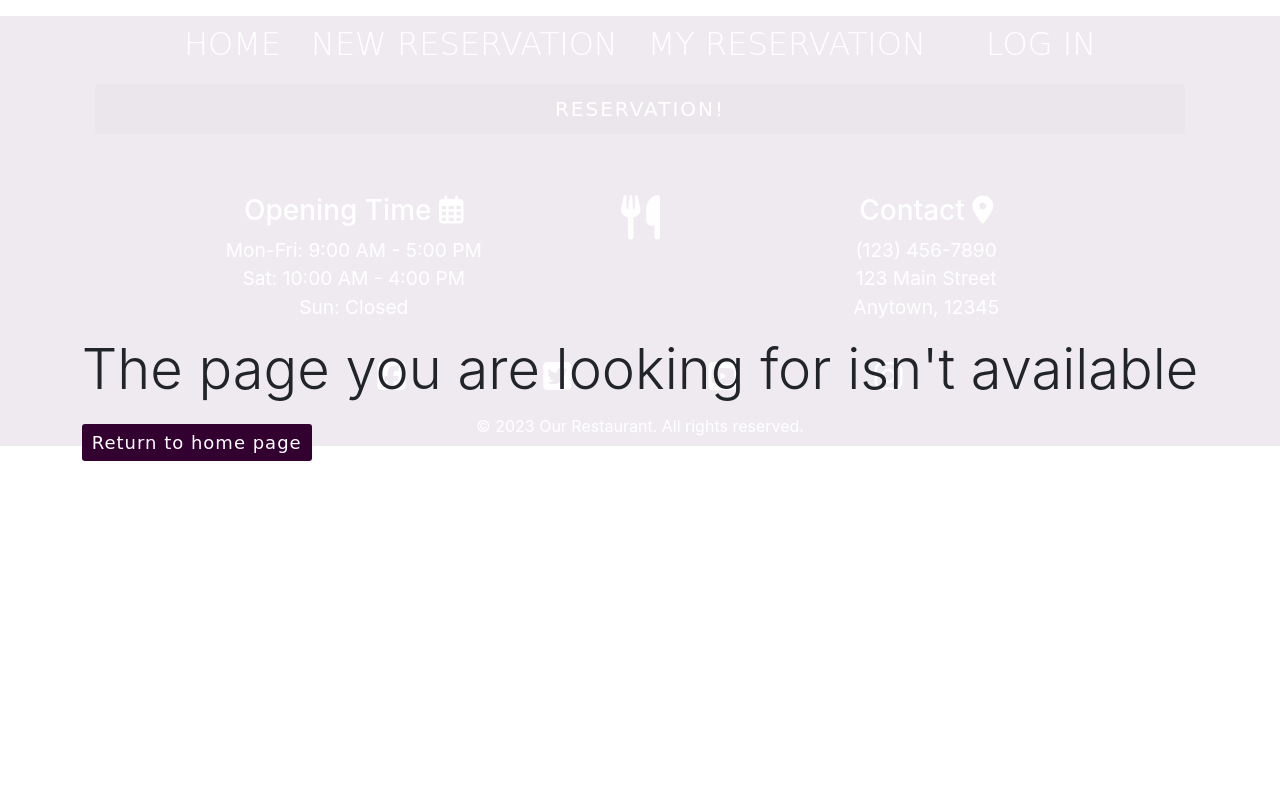
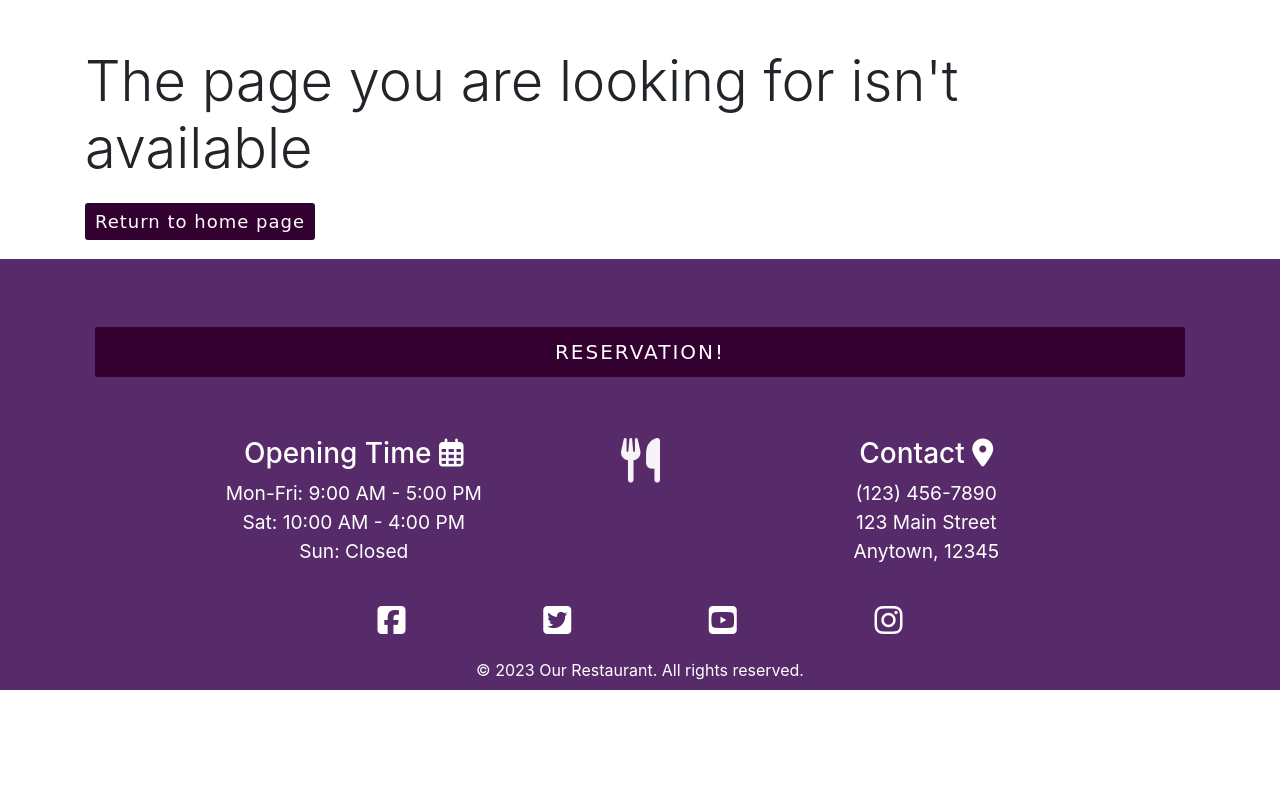
Before and after one commit to Attila-fawal/Restaurant-reservations-System, a Django app: template templates/errors/404.html in a window 1280 px wide. Run offline with Django 3.2, Linux system fonts and the light colour scheme; the template is opened without the code that fills it, so the values that code supplies are empty; some libraries are stand-ins or nearby versions; some web fonts are replaced.

Commit message:
updated 404.html

```diff
--- a/templates/errors/404.html
+++ b/templates/errors/404.html
@@ -6,8 +6,7 @@
         <div class="col"></div>
     </div>
 </div>
-<div class="position-fixed w-100 h-100 d-flex align-items-center justify-content-center"
-    style="z-index: 9999; background-color: rgba(255, 255, 255, 0.9);">
+<div class="container mt-5 d-flex align-items-center justify-content-center">
     <div>
         <h1 class="display-4 text-black">
             The page you are looking for isn't available
@@ -19,5 +18,4 @@
         </h4>
     </div>
 </div>
-</div>
 {% endblock %}
```
